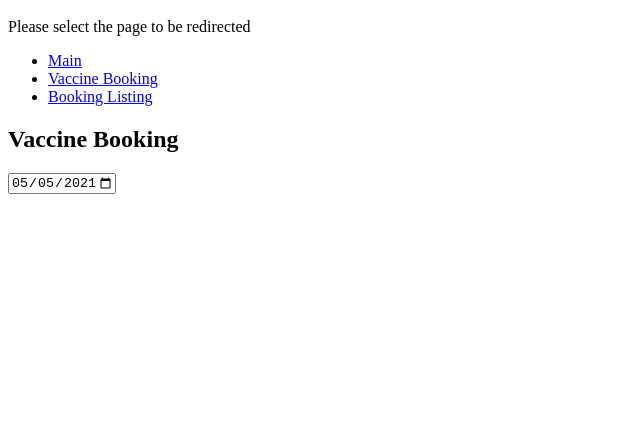
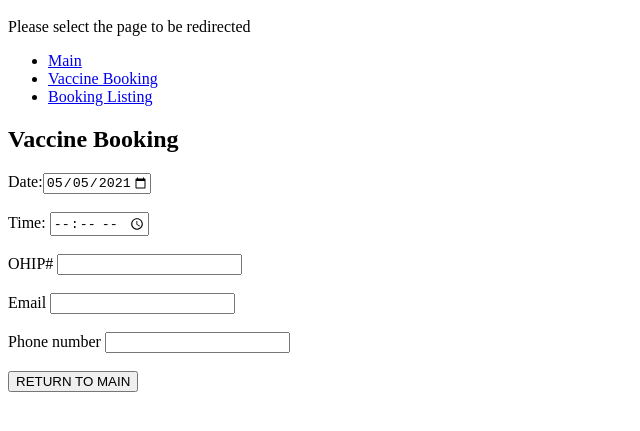
Before and after one commit to mohd009/covax, a plain HTML site: page vaccinePages/booking.html in a window 1280 px wide. Shown: the part 101-532 px from the top of the page, without its empty margins (0-640 px from the left). Drawn offline with nearby package versions, Linux system fonts and the light colour scheme; files whose address does not match are found by name.

Commit message:
layout added

```diff
--- a/vaccinePages/booking.html
+++ b/vaccinePages/booking.html
@@ -25,7 +25,23 @@
 
 <h2> Vaccine Booking</h2>
 <form>
-<input type="date" name="bookDate" value="2021-05-05" min="2021-01-01" max="2022-01-01">
+<label>Date:</label><input type="date" name="bookDate" value="2021-05-05" min="2021-01-01" max="2022-01-01" required>
+<br>
+</br>
+<label>Time:</label>
+<input type="time" required>
+<br></br>
+<label>OHIP#</label>
+<input type="number" name="ohip" required>
+<br></br>
+<label>Email</label>
+<input type="text" name="email">
+<br></br>
+<label>Phone number</label>
+<input type="number" name="phone" required>
+<br></br>
+
+<button>RETURN TO MAIN</button>
 
 
 </form>
```
Also changed, not shown: vaccinePages/listing.html (+8 -0 lines).
